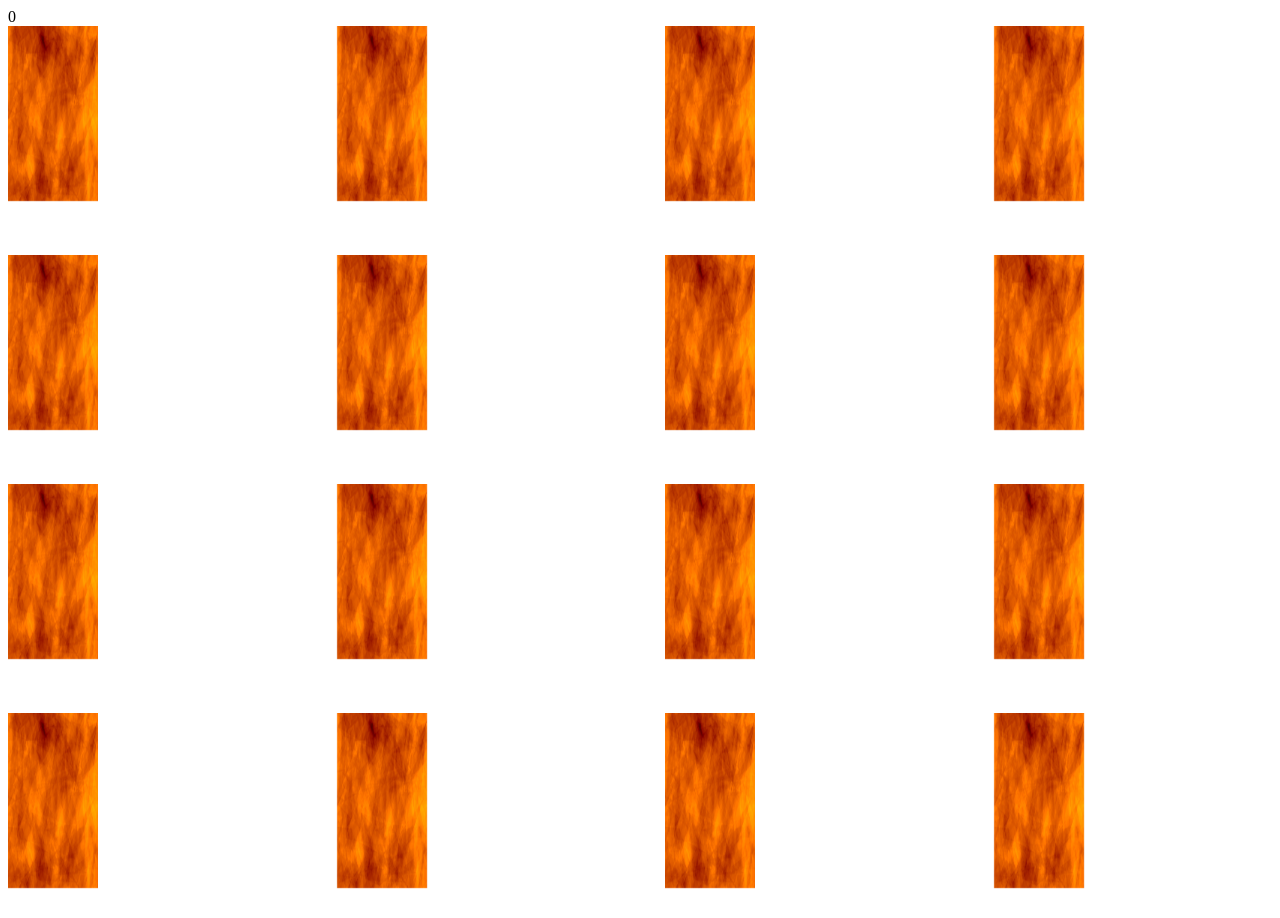
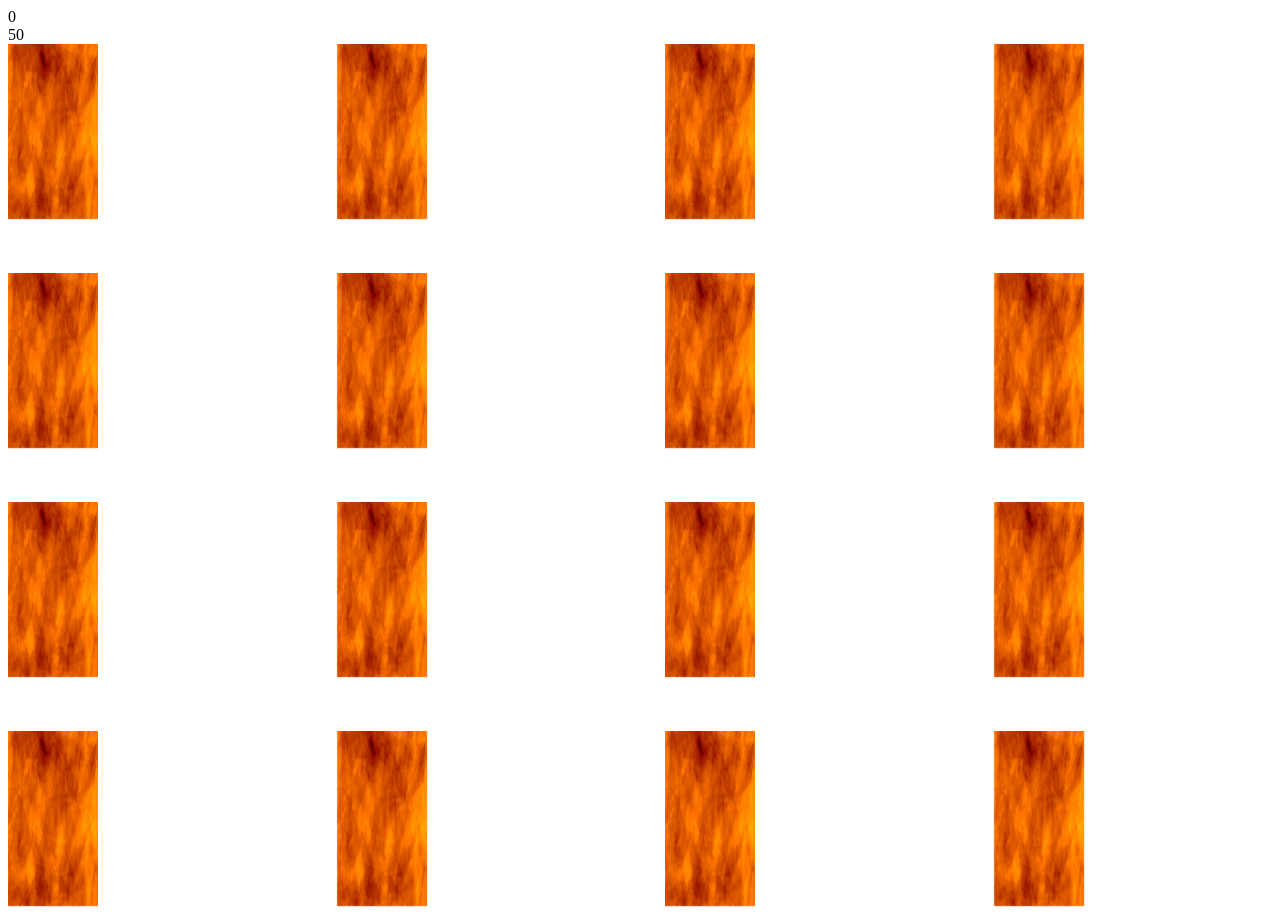
Before and after one commit to ste1drag/haloween-hackathon, a React (Create React App) app: page / in a window 1280 px wide. Both pictures are taken after a click on the button "Zapocni igru". Built offline with nearby package versions, Linux system fonts and the light colour scheme.

Commit message:
Minor changes

```diff
--- a/src/components/Game.jsx
+++ b/src/components/Game.jsx
@@ -62,13 +62,11 @@ function Game(){
     }
 
     useEffect(()=>{
-        console.log(clicks);
         let filteredCards=cards;
         let cardsClone=cards;
         if(clicks===2){
             const [a,b]=filteredCards.filter(card=>card.isFlipped && !card.isMatched);
             if(a.key===b.key){
-
                 const i1=cardsClone.findIndex(card=>card.id===a.id);
                 const i2=cardsClone.findIndex(card=>card.id===b.id);
                 cardsClone[i1].isMatched=true;
@@ -94,7 +92,19 @@ function Game(){
     },[clicks,cards,points]);
 
 
+    useEffect(()=>{
 
+        if(timer===0|| points===8){
+            return;
+        }
+            setTimeout(()=>{
+
+                setTimer(timer-1);
+
+            },1000)
+
+
+    },[timer,points])
 
 
     let rows=[];
@@ -111,6 +121,9 @@ function Game(){
                 </div>
                 <div>
                     {points}
+                </div>
+                <div>
+                    {timer}
                 </div>
                 <div style={gridContainer}>
                    {rows}
```
